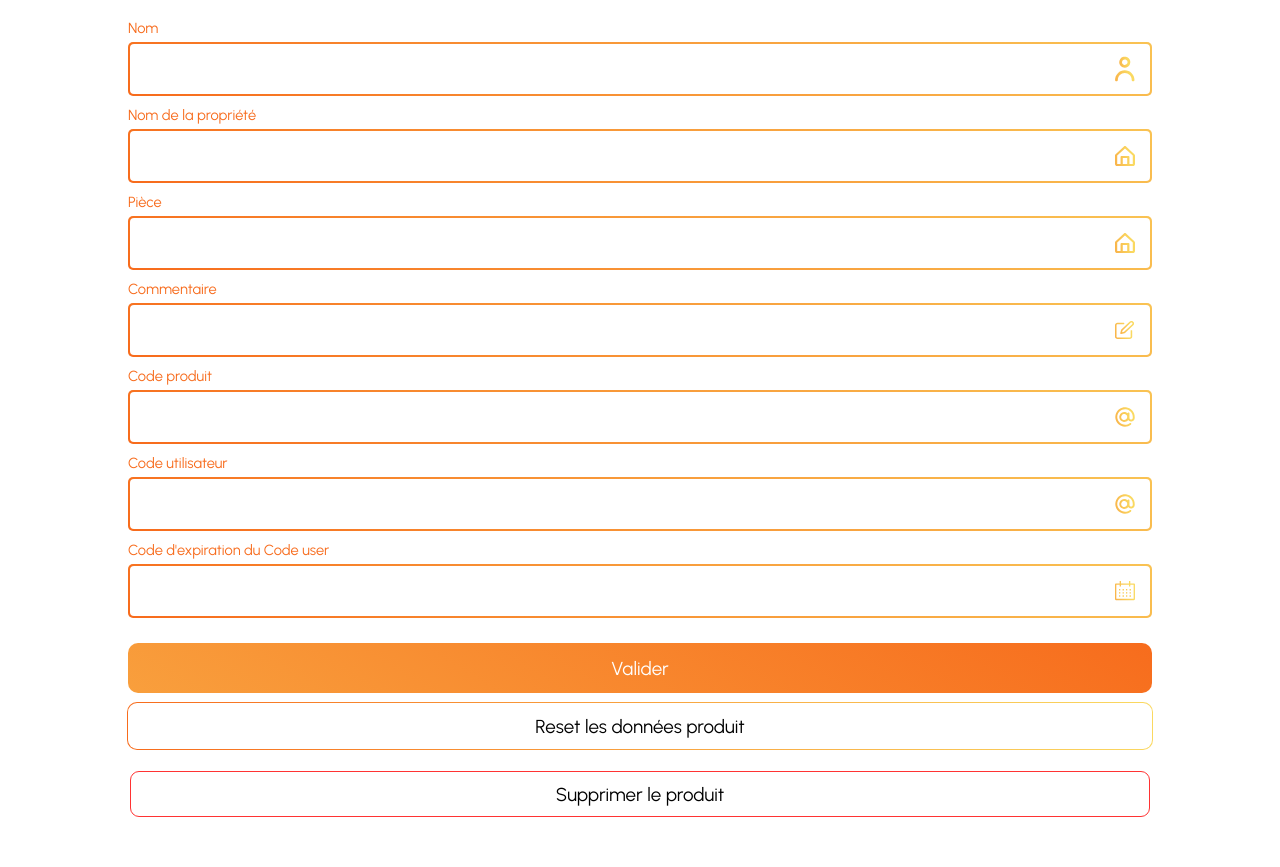
After one commit to HipppB/safeHub, a PHP site: page /modifyProduct.html in a window 1280 px wide. The commit adds this page. Shown: the part 404-1271 px from the top of the page. Run offline with PHP 8.4, Linux system fonts and the light colour scheme.

Commit message:
Home page and modify product

```diff
--- a/views/index.html
+++ b/views/index.html
@@ -56,6 +56,7 @@
                     </div>
                 </div>
             </div>
+            <img src="./assets/home_blob2.svg" class="blob2" />
             <div class="servicePoints mT50">
                 <div class="servicePoint">
                     <img src="./assets/icons/homeInline.svg" class="" />
@@ -88,6 +89,8 @@
                     </div>
                 </div>
             </div>
+            <img src="./assets/home_blob3.svg" class="blob3" />
+            <img src="./assets/home_blob4.svg" class="blob4" />
         </div>
 
         <!-- Temoignages -->
--- /dev/null
+++ b/views/modifyProduct.html
@@ -0,0 +1,80 @@
+<!DOCTYPE html>
+<html>
+    <head>
+        <meta charset="utf-8" />
+        <title>SafeHub - Page d'accueil</title>
+        <link rel="stylesheet" href="./styles/common/index.css" />
+        <link rel="stylesheet" href="./styles/modifyProduct.css" />
+        <link rel="stylesheet" href="./styles/common/headerPrivate.css" />
+        <link rel="stylesheet" href="./styles/common/classStyles.css" />
+
+        <script
+            type="text/javascript"
+            src="./scripts/common/components.js"
+            async
+        ></script>
+
+        <meta name="viewport" content="width=device-width, initial-scale=1" />
+    </head>
+    <body>
+        <div
+            class="header-container"
+            title="Modifier le produit"
+            leftButtonPath="./assets/icons/backButton.svg"
+        ></div>
+        <form class="page-container">
+            <div class="input-list-container list">
+                <div
+                    class="input-label-container"
+                    name="surname"
+                    placeholder="Nom"
+                    path="./assets/icons/person.svg"
+                ></div>
+                <div
+                    class="input-label-container"
+                    name="property"
+                    placeholder="Nom de la propriété"
+                    path="./assets/icons/house.svg"
+                ></div>
+                <div
+                    class="input-label-container"
+                    name="room"
+                    placeholder="Pièce"
+                    path="./assets/icons/house.svg"
+                ></div>
+                <div
+                    class="input-label-container"
+                    name="comment"
+                    placeholder="Commentaire"
+                    path="./assets/icons/modify.svg"
+                ></div>
+                <div
+                    class="input-label-container"
+                    name="productCode"
+                    placeholder="Code produit"
+                    path="./assets/icons/mail.svg"
+                ></div>
+                <div
+                    class="input-label-container"
+                    name="userCode"
+                    placeholder="Code utilisateur"
+                    path="./assets/icons/mail.svg"
+                ></div>
+                <div
+                    class="input-label-container"
+                    name="userCodeExpireDate"
+                    placeholder="Code d'expiration du Code user"
+                    path="./assets/icons/calendar.svg"
+                ></div>
+            </div>
+
+            <input type="submit" class="button mT25" value="Valider" />
+            <button class="button-outlined mT10">
+                Reset les données produit
+            </button>
+            <button class="button-outlined-red mT20 mB50">
+                Supprimer le produit
+            </button>
+        </form>
+    </body>
+</html>
--- a/views/styles/common/index.css
+++ b/views/styles/common/index.css
@@ -106,7 +106,7 @@ p {
 .button-outlined {
     border: none;
     margin: 2px;
-    width: calc(80vw - 4px);
+    width: 80vw;
     height: 46px;
     border-radius: 9px;
     background-color: white;
@@ -127,9 +127,28 @@ p {
     border-radius: 10px;
     display: flex;
     /* padding: 2px; */
-    inset: -2px;
-    background: linear-gradient(75deg, #ff2b1c, #f76b1c, #fad961, #f76b1c);
+    inset: -1px;
+    background: linear-gradient(75deg, #f76b1c, #fad961);
 }
+
+.button-outlined-red {
+    border: none;
+    margin: 2px;
+    width: calc(80vw - 4px);
+    height: 46px;
+    border-radius: 9px;
+    background-color: white;
+    font-family: 'Urbanist', sans-serif;
+    font-weight: 400;
+    font-size: 0.6em;
+    cursor: pointer;
+    position: relative;
+    justify-content: center;
+    display: flex;
+    align-items: center;
+    border: solid 1px rgb(255, 51, 51);
+}
+
 /* More than one input ? */
 .input-list-container {
     display: flex;
--- /dev/null
+++ b/views/styles/modifyProduct.css
@@ -0,0 +1,13 @@
+.page-container {
+    display: flex;
+    flex-direction: column;
+    align-items: center;
+}
+
+.title-container {
+    display: flex;
+}
+
+.list {
+    gap: 10px;
+}
```
Also changed, not shown: views/styles/accueil.css (+30 -0 lines), views/assets/home_blob2.svg (added), views/assets/home_blob3.svg (added), views/assets/home_blob4.svg (added), views/assets/home_blob5.svg (added), views/assets/icons/calendar.svg (added), views/assets/icons/house.svg (added), views/assets/icons/modify.svg (added).
